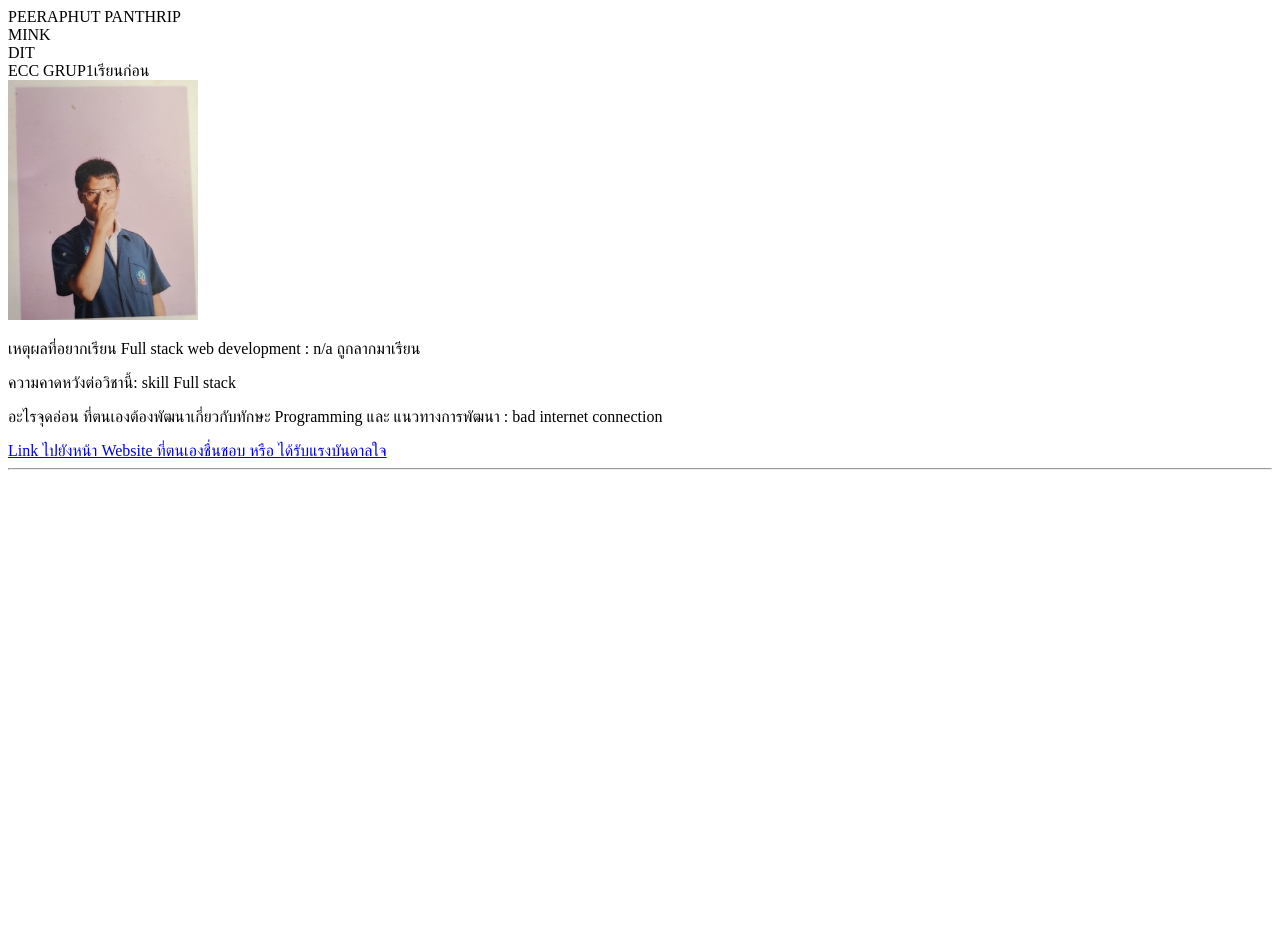
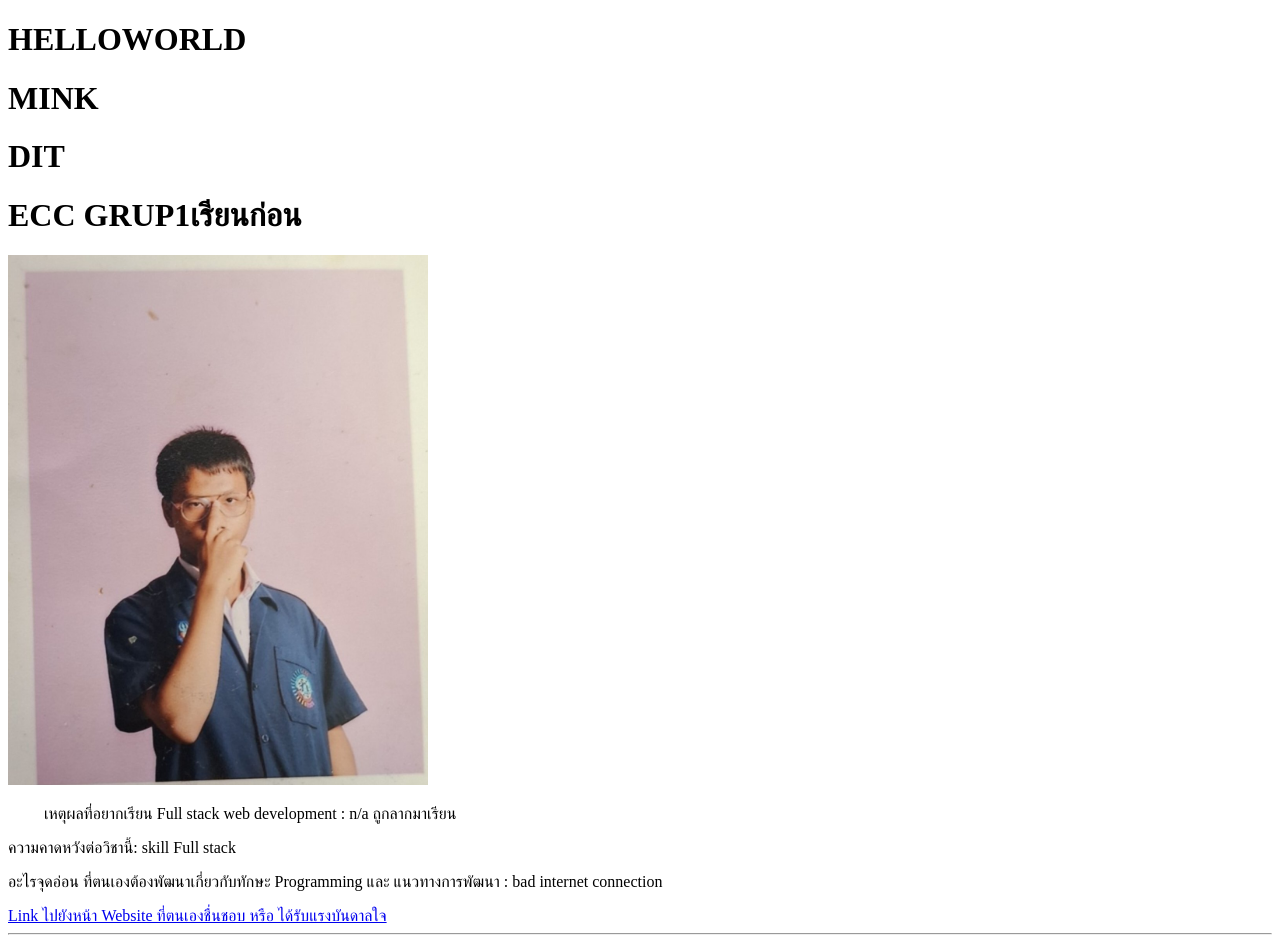
Before and after one commit to AFALIANORMAN/MYPAGE, a plain HTML site: page index.html in a window 1280 px wide. Before the commit the page ends 800 px from the top, so only its background shows below. Drawn offline with Linux system fonts and the light colour scheme.

Commit message:
Add files via upload

```diff
--- a/index.html
+++ b/index.html
@@ -1,15 +1,16 @@
 <!DOCTYPE html>
 <html>
 <head>
-<title>INTRO DUCTION</title>
+<title>HELLOWORLD</title>
 </head>
 <body>
-PEERAPHUT PANTHRIP<br>
-MINK<br>
-DIT<br>
-ECC GRUP1เรียนก่อน<br>
-<img src=TOOLONG.pdf.jfif.rog.png.jpg height="240" width="190">
-<p>เหตุผลที่อยากเรียน Full stack web development : n/a ถูกลากมาเรียน</p>
+
+<h1>HELLOWORLD</h1>
+<h1>MINK</h1>
+<h1>DIT</h1>
+<h1>ECC GRUP1เรียนก่อน</h1>
+<img src=TOOLONG.pdf.jfif.rog.png.jpg height="530" width="420">
+<p> &emsp;&emsp;  เหตุผลที่อยากเรียน Full stack web development : n/a ถูกลากมาเรียน</p>
 <p>ความคาดหวังต่อวิชานี้: skill Full stack</p>
 <p>อะไรจุดอ่อน ที่ตนเองต้องพัฒนาเกี่ยวกับทักษะ Programming และ แนวทางการพัฒนา : bad internet connection</p>
 <a href="https://www.w3schools.com/">Link ไปยังหน้า Website ที่ตนเองชื่นชอบ หรือ ได้รับแรงบันดาลใจ</a>
```
